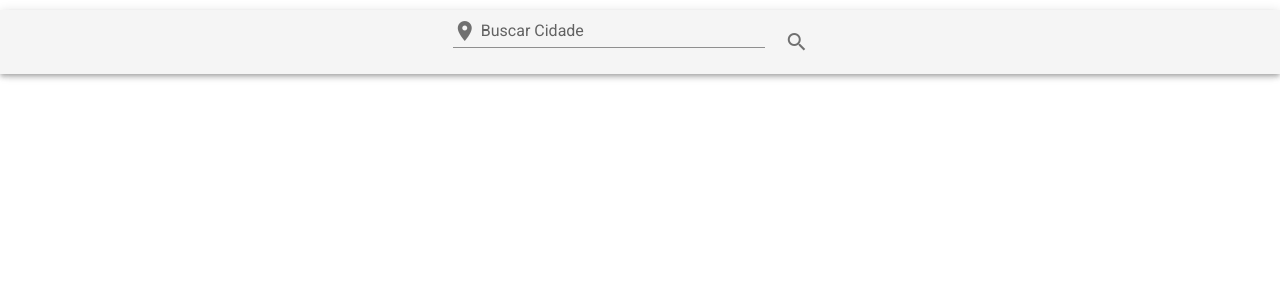
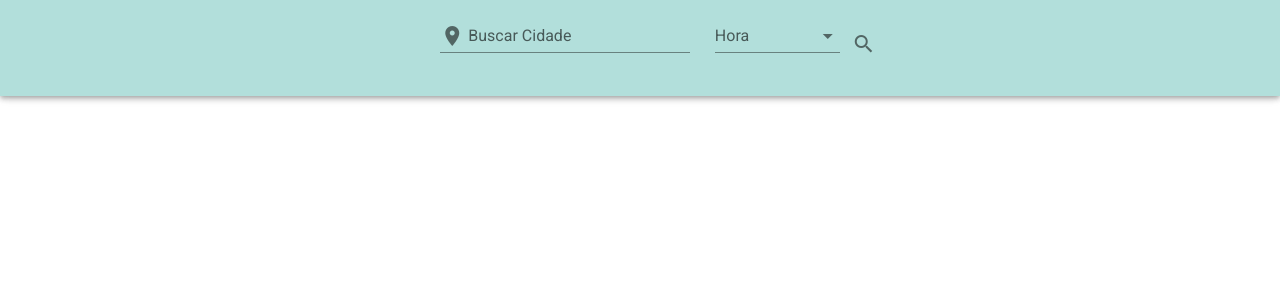
Before and after one commit to bellapegoraro/weather-vue, a Vue app: page / in a window 1280 px wide. Shown: the top 300 px of the page. Built offline with nearby package versions, Linux system fonts and the light colour scheme.

Commit message:
adicionado select na header e cor de fundo

```diff
--- a/src/components/Header.vue
+++ b/src/components/Header.vue
@@ -1,7 +1,7 @@
 <template>
   <div id="header">
-    <v-app-bar>
-      <div class="input">
+    <v-app-bar color="teal lighten-4" class="pt-5" prominent dense>
+      <div class="input" flat>
         <v-text-field
           label="Buscar Cidade"
           prepend-inner-icon="mdi-map-marker"
@@ -9,7 +9,10 @@
           :rules="rules"
         ></v-text-field>
       </div>
-      <v-btn class="ma-2" text icon><v-icon medium>mdi-magnify</v-icon></v-btn>
+      <div class="select">
+        <v-select :items="items" label="Hora"></v-select>
+      </div>
+      <v-btn class="mb-3" text icon><v-icon medium>mdi-magnify</v-icon></v-btn>
     </v-app-bar>
   </div>
 </template>
@@ -18,21 +21,28 @@
 export default {
   data: () => ({
     rules: [(value) => !!value || "Campo obrigatório."],
+    items: [
+      "03:00:00",
+      "06:00:00",
+      "09:00:00",
+      "12:00:00",
+      "15:00:00",
+      "18:00:00",
+      "21:00:00",
+      "00:00:00",
+    ],
   }),
 };
 </script>
 
 <style scoped>
-#header {
-  width: 100%;
-  padding-top: 10px;
-  height: 50px;
-  display: flex;
-  justify-content: center;
+.input {
+  width: 20%;
+  margin-right: 2%;
+  margin-left: 34%;
 }
 
-.input {
-  width: 25%;
-  margin-left: 35%;
+.select {
+  width: 10%;
 }
 </style>
```
